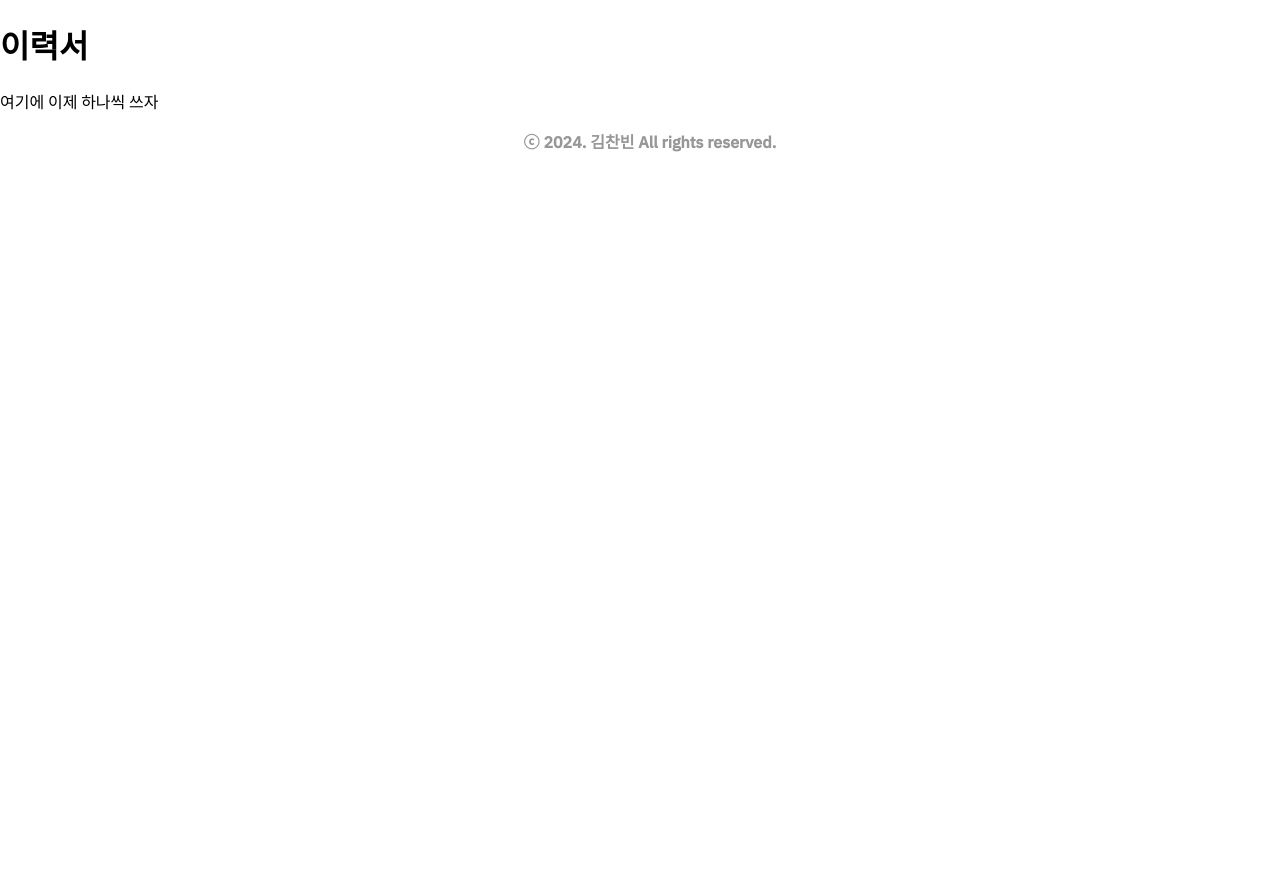
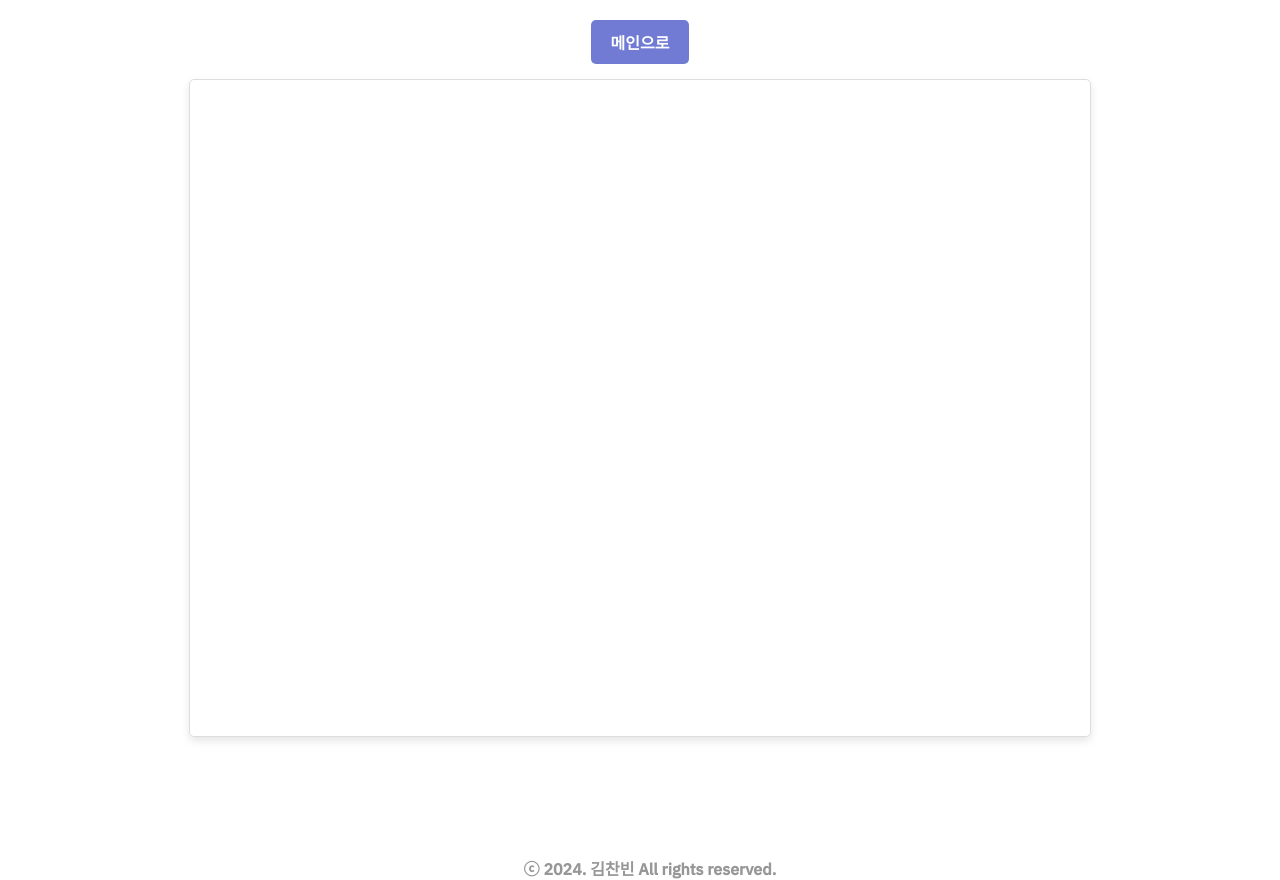
Before and after one commit to devbini/devbini.github.io, a Next.js app: page /resume in a window 1280 px wide. Before the commit the page ends 821 px from the top, so only its background shows below. Built offline with nearby package versions, Linux system fonts and the light colour scheme.

Commit message:
feat: 이력서탭 PDF 내용 가시화

```diff
--- a/src/app/portfolio/page.tsx
+++ b/src/app/portfolio/page.tsx
@@ -79,6 +79,8 @@ const PortFolioPage: React.FC = () => {
             src={`/portfolio/page-${pageNumber}.png`}
             alt={`Page ${pageNumber}`}
             className="portfolio-image"
+            width={1}
+            height={1}
           />
         </div>
         <Footer />
--- a/src/app/resume/page.tsx
+++ b/src/app/resume/page.tsx
@@ -1,14 +1,36 @@
-import React from 'react';
-import Footer from '../../components/footer';
+"use client"
 
-const ResumePage: React.FC = () => (
-  <>
-    <main>
-      <h1>이력서</h1>
-      <p>여기에 이제 하나씩 쓰자</p>
-    </main>
-    <Footer />
-  </>
-);
+import React from "react";
+import Footer from "../../components/footer";
+import { useRouter } from "next/navigation";
+
+import "../../css/resume.css";
+
+const ResumePage: React.FC = () => {
+  const router = useRouter();
+
+  const goToRoot = () => {
+    router.push("/");
+  };
+
+  return (
+    <>
+      <div className="resume-main">
+        <button onClick={goToRoot} className="resume-root-button">
+          메인으로
+        </button>
+        <div className="resume-pdf-viewer">
+          <iframe
+            src="/resume.pdf"
+            width="100%"
+            height="600px"
+            title="PDF Viewer"
+          ></iframe>
+        </div>
+      </div>
+      <Footer />
+    </>
+  );
+};
 
 export default ResumePage;
--- a/src/css/main.css
+++ b/src/css/main.css
@@ -18,6 +18,7 @@
 
 .first img {
     width: 200px;
+    height: 250px;
     border-radius: 10px;
     box-shadow: 0px 0px 10px 0px black;
     margin: -20px 0px 20px 0px;
@@ -76,6 +77,7 @@ a {
 
 .startbox img {
     width: 40%;
+    height: 40%;
 }
 
 /* mobile 규격 */
--- a/src/css/portfolio.css
+++ b/src/css/portfolio.css
@@ -19,6 +19,7 @@
     border-radius: 4px;
     z-index: 1;
     transition: all 0.2s;
+    background-color: #0012b38e;
 }
 
 .portfolio-root-button:hover {
@@ -89,6 +90,11 @@
     animation: progress 2s infinite;
 }
 
+img {
+    width: 100%;
+    height: 100%;
+}
+
 @keyframes progress {
     0% {
         left: 0;
--- /dev/null
+++ b/src/css/resume.css
@@ -0,0 +1,45 @@
+.resume-main {
+    padding: 20px;
+    display: flex;
+    flex-direction: column;
+    align-items: center;
+    gap: 15px;
+    height: 100%;
+  }
+
+  .resume-root-button {
+    padding: 10px 20px;
+    font-size: 16px;
+    font-weight: bold;
+    background-color: #0012b38e;
+    color: white;
+    border: none;
+    border-radius: 5px;
+    cursor: pointer;
+    transition: background-color 0.3s ease;
+  }
+
+  .resume-root-button:hover {
+    background-color: #3b4ef58e;
+  }
+
+  .resume-pdf-viewer {
+    width: 100%;
+    max-width: 900px;
+    height: 82%;
+    border: 1px solid #ddd;
+    box-shadow: 0 4px 8px rgba(0, 0, 0, 0.1);
+    overflow: hidden;
+    border-radius: 5px;
+  }
+
+  .resume-pdf-viewer iframe {
+    width: 100%;
+    height: 100%;
+    border: none;
+  }
+
+  img {
+    width: 100%;
+    height: 100%;
+  }
```
Also changed, not shown: src/app/page.tsx (+3 -3 lines), 1 other file (tests, documents, lock files or other folders).
